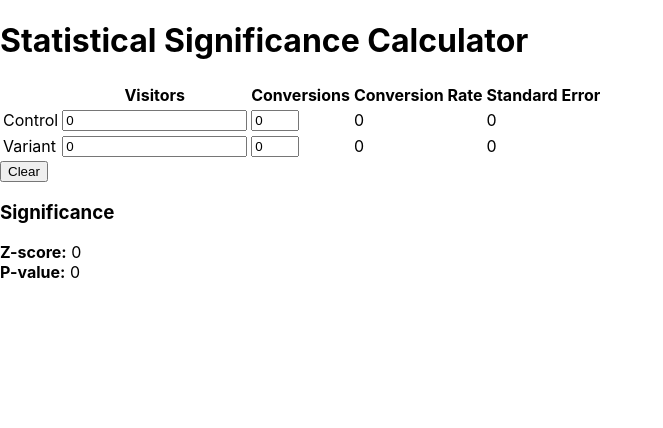
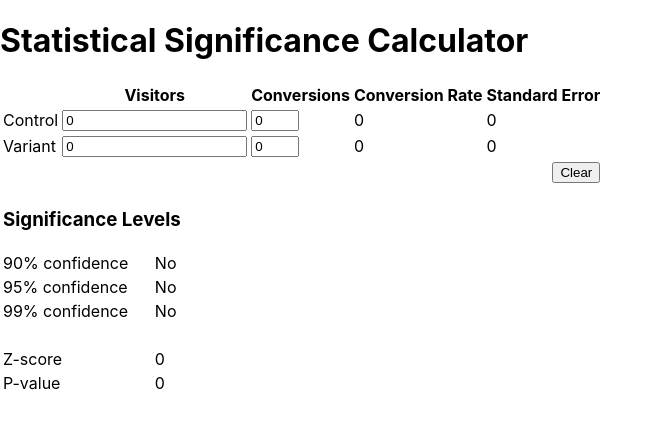
Before and after one commit to mikachan/stat-sig-calc, a React (Create React App) app: page / in a window 1280 px wide. Shown: the top 428 px of the page, without its empty margins (0-663 px from the left). Built offline with nearby package versions, Linux system fonts and the light colour scheme.

Commit message:
feat: add totals to calc state

```diff
--- a/src/Calculator.tsx
+++ b/src/Calculator.tsx
@@ -11,6 +11,11 @@ interface CalculatorState {
 	numOfConversionsVariant: number;
 	conversionRateVariant: number;
 	standardErrorVariant: number;
+	confidence90: string;
+	confidence95: string;
+	confidence99: string;
+	zScore: number;
+	pValue: number;
 }
 function Calculator() {
 	const initialCalcState: CalculatorState = {
@@ -22,6 +27,11 @@ function Calculator() {
 		numOfConversionsVariant: 0,
 		conversionRateVariant: 0,
 		standardErrorVariant: 0,
+		confidence90: 'No',
+		confidence95: 'No',
+		confidence99: 'No',
+		zScore: 0,
+		pValue: 0,
 	};
 
 	const [
@@ -34,6 +44,11 @@ function Calculator() {
 			numOfConversionsVariant,
 			conversionRateVariant,
 			standardErrorVariant,
+			confidence90,
+			confidence95,
+			confidence99,
+			zScore,
+			pValue,
 		},
 		setCalcState,
 	] = React.useState<CalculatorState>(initialCalcState);
@@ -41,9 +56,6 @@ function Calculator() {
 	const clearState = () => {
 		setCalcState({ ...initialCalcState });
 	};
-
-	const [calculatedSig, setCalculatedSig] = React.useState<number>(0);
-	const [pValue, setPValue] = React.useState<number>(0);
 
 	const roundUp = (num: number): number => {
 		return +num.toFixed(2);
@@ -93,8 +105,6 @@ function Calculator() {
 				),
 			}));
 		}
-
-		setCalculatedSig(1);
 	};
 
 	return (
@@ -196,18 +206,50 @@ function Calculator() {
 									<td>{conversionRateVariant}</td>
 									<td>{standardErrorVariant}</td>
 								</tr>
+								<tr>
+									<td colSpan={5} align="right">
+										<button type="reset">Clear</button>
+									</td>
+								</tr>
 							</tbody>
 						</table>
-
-						<button type="reset">Clear</button>
 					</form>
 				</div>
 				<div>
-					<h3>Significance</h3>
-					<strong>Z-score:</strong> {calculatedSig}
-					<br />
-					<strong>P-value:</strong> {pValue}
-					<br />
+					<table>
+						<thead>
+							<tr>
+								<td colSpan={2}>
+									<h3>Significance Levels</h3>
+								</td>
+							</tr>
+						</thead>
+						<tbody>
+							<tr>
+								<td>90% confidence</td>
+								<td>{confidence90}</td>
+							</tr>
+							<tr>
+								<td>95% confidence</td>
+								<td>{confidence95}</td>
+							</tr>
+							<tr>
+								<td>99% confidence</td>
+								<td>{confidence99}</td>
+							</tr>
+							<tr>
+								<td>&nbsp;</td>
+							</tr>
+							<tr>
+								<td>Z-score</td>
+								<td>{zScore}</td>
+							</tr>
+							<tr>
+								<td>P-value</td>
+								<td>{pValue}</td>
+							</tr>
+						</tbody>
+					</table>
 				</div>
 			</div>
 		</div>
```
